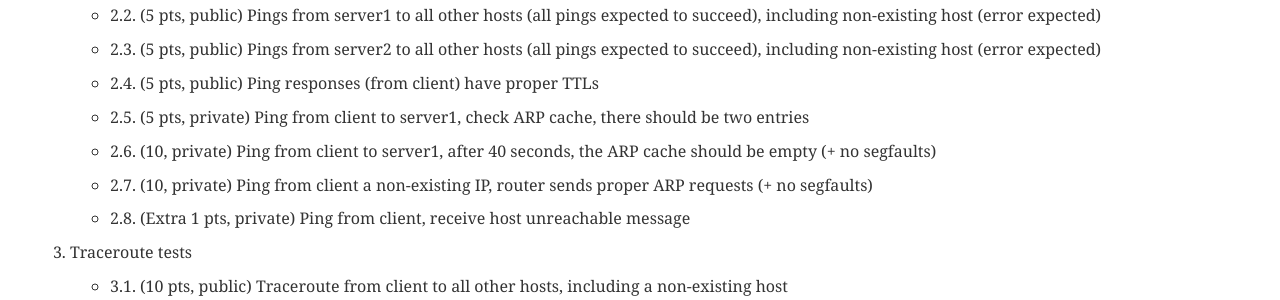
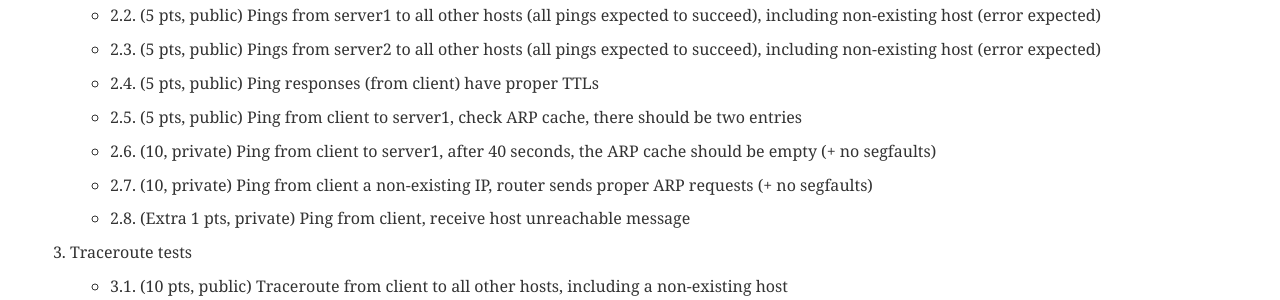
Before and after one commit to cawka/cs118-spring2017, a Jekyll site: the page built from project-3.md, in a window 1280 px wide and 900 px high, scrolled down 14262 px. Shown: the part 154-454 px from the top of the window. Built offline with Jekyll 4.4.1, drawn with Linux system fonts in a browser that asks for light colours; nearby versions of some CDN libraries.

Commit message:
Show P3 2.5 test as public

```diff
--- a/project-3.md
+++ b/project-3.md
@@ -704,7 +704,7 @@ Submissions that do not follow these requirements will not get any credit.
 
     * 2.4. (5 pts, public) Ping responses (from client) have proper TTLs
 
-    * 2.5. (5 pts, private)  Ping from client to server1, check ARP cache, there should be two entries
+    * 2.5. (5 pts, public)  Ping from client to server1, check ARP cache, there should be two entries
 
     * 2.6. (10, private)  Ping from client to server1, after 40 seconds, the ARP cache should be empty (+ no segfaults)
 
```
